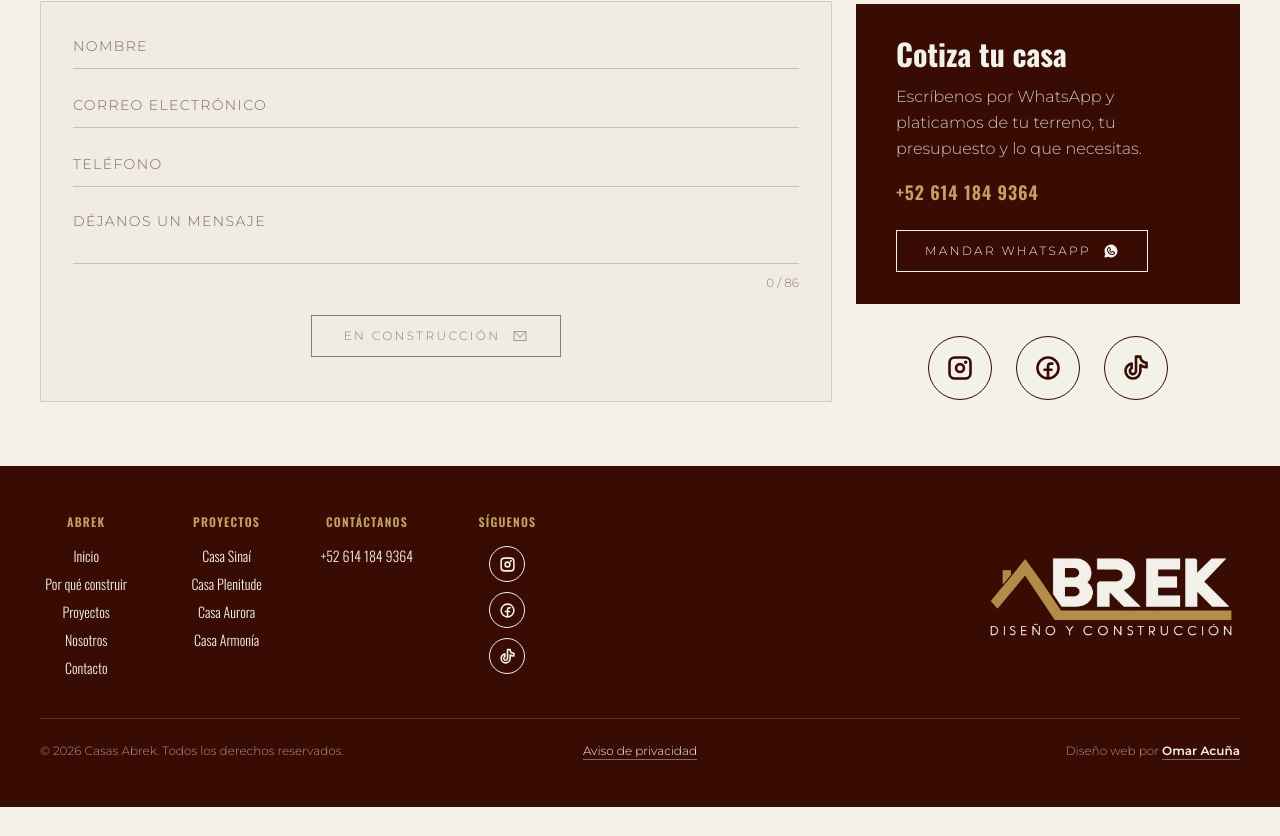
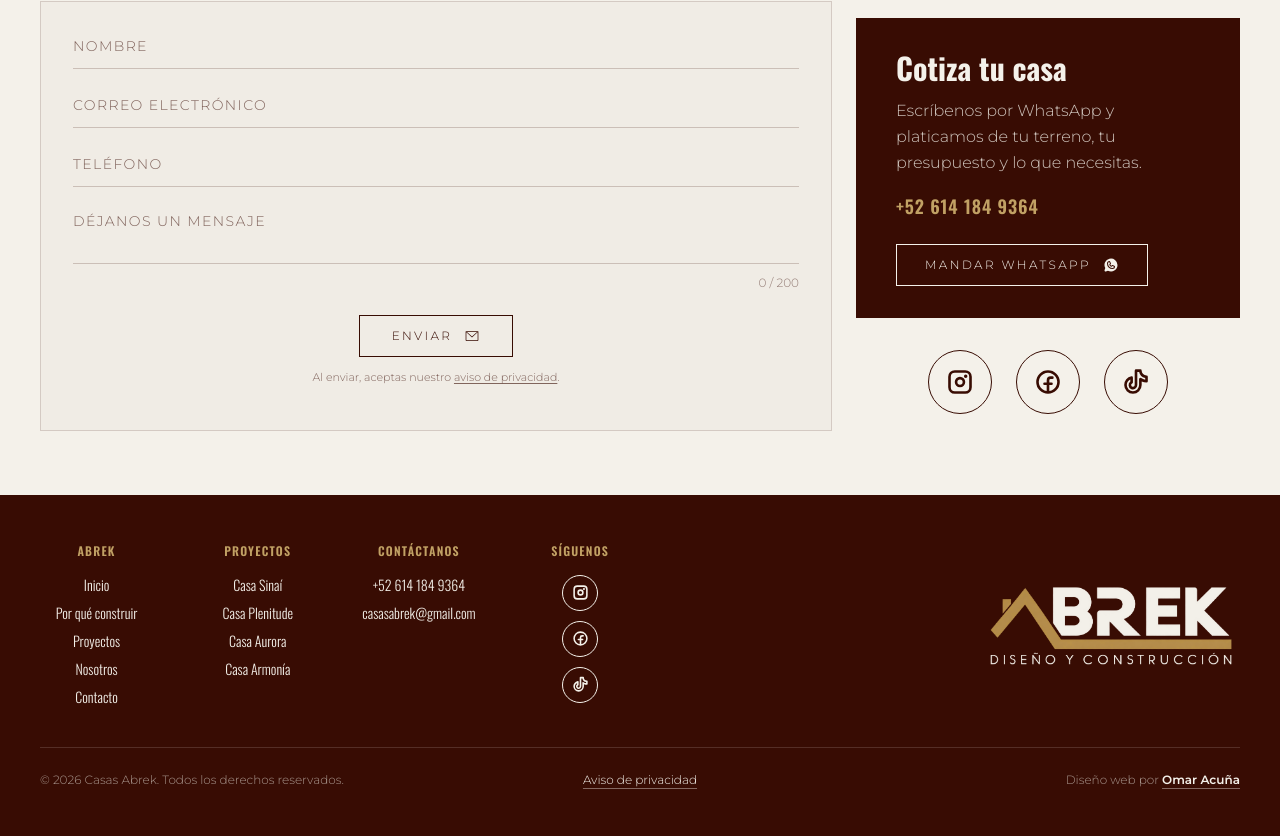
Before and after one commit to OmarAcuna0205/casas-abrek, a Next.js app: page / in a window 1280 px wide. Shown: the part 5030-5866 px from the top of the page. Before the commit the page ends 5837 px from the top, so only its background shows below. Built offline with nearby package versions, Linux system fonts and the light colour scheme.

Commit message:
feat: enhance privacy notice and contact form; add email handling and feedback mechanism

```diff
--- a/src/app/aviso-de-privacidad/page.tsx
+++ b/src/app/aviso-de-privacidad/page.tsx
@@ -9,8 +9,7 @@ export const metadata: Metadata = {
         "Cómo Casas Abrek usa y protege los datos personales que compartes en el sitio y por WhatsApp.",
 };
 
-// TODO: cuando tengan correo, agregarlo en "Tus derechos" junto al WhatsApp.
-// Domicilio no hay uno como tal: son de Chihuahua (lo confirmo Omar)
+// domicilio no hay uno como tal: son de Chihuahua (lo confirmo Omar)
 
 const heading = "mt-10 font-display text-xl font-bold text-primary lg:text-2xl";
 const paragraph = "mt-3 font-body text-sm leading-relaxed text-primary/80 lg:text-base";
@@ -88,6 +87,10 @@ export default function AvisoDePrivacidad() {
                         para que no lo pierdas, y se borra al cerrar la pestaña. WhatsApp es un
                         servicio de Meta y se rige por sus propias políticas de privacidad.
                     </p>
+                    <p className={paragraph}>
+                        El formulario de contacto nos llega por correo a través de Web3Forms, un
+                        servicio que solo se encarga de entregarnos tu mensaje.
+                    </p>
 
                     <h2 className={heading}>Con quién los compartimos</h2>
                     <p className={paragraph}>
@@ -108,7 +111,11 @@ export default function AvisoDePrivacidad() {
                         >
                             {site.phoneLabel}
                         </a>{" "}
-                        con tu nombre, lo que necesitas y un medio para responderte. Te
+                        o al correo{" "}
+                        <a href={`mailto:${site.email}`} className="font-semibold text-primary underline decoration-primary/30 underline-offset-4 transition-colors duration-300 hover:text-secondary hover:decoration-secondary">
+                            {site.email}
+                        </a>
+                        , con tu nombre, lo que necesitas y un medio para responderte. Te
                         contestamos en un plazo máximo de 20 días hábiles.
                     </p>
 
--- a/src/data/site.ts
+++ b/src/data/site.ts
@@ -1,12 +1,15 @@
 export const site = {
     name: "Casas Abrek",
     url: "https://casas-abrek.vercel.app",
+    // clave publica de Web3Forms (form "Casas Abrek"): los mensajes del formulario
+    // de Contacto llegan al correo con el que se creo la clave
+    web3formsKey: "b98088bc-0c79-4d92-aec2-b094c798e01c",
     city: "Chihuahua",
     // 614 184 9364, formato internacional sin + ni espacios
     whatsapp: "526141849364",
     phoneLabel: "+52 614 184 9364",
-    // TODO: poner el correo real cuando lo tengan; vacio, el footer no lo muestra
-    email: "",
+    // si se deja vacio, el footer no lo muestra
+    email: "casasabrek@gmail.com",
     instagram: "https://www.instagram.com/casasabrek/",
     facebook: "https://www.facebook.com/casasabrek",
     tiktok: "https://www.tiktok.com/@abrek808",
--- a/src/sections/Contact.tsx
+++ b/src/sections/Contact.tsx
@@ -1,6 +1,7 @@
 "use client";
 
 import { useState } from "react";
+import Link from "next/link";
 import { motion } from "motion/react";
 import {
     EnvelopeSimpleIcon,
@@ -14,9 +15,6 @@ import { quoteLink } from "@/lib/whatsapp";
 import { useMediaQuery } from "@/lib/useMediaQuery";
 
 const ease = [0.25, 1, 0.35, 1] as const;
-
-// cuando el envio este conectado, cambiar a true y el boton se habilita
-const FORM_ENABLED = false;
 
 const fields = [
     {
@@ -42,7 +40,7 @@ const fields = [
     },
 ] as const;
 
-const MENSAJE_MAX = 86;
+const MENSAJE_MAX = 200;
 
 type FieldName = (typeof fields)[number]["name"] | "mensaje";
 
@@ -85,14 +83,17 @@ export default function Contact() {
         ok: boolean;
         text: string;
     } | null>(null);
+    const [sending, setSending] = useState(false);
 
     const update = (name: FieldName, value: string) => {
         setValues((current) => ({ ...current, [name]: value }));
         setInvalid((current) => current.filter((field) => field !== name));
     };
 
-    const handleSubmit = (event: React.FormEvent<HTMLFormElement>) => {
+    const handleSubmit = async (event: React.FormEvent<HTMLFormElement>) => {
         event.preventDefault();
+        // se lee antes del await: despues React ya no tiene el formulario en el evento
+        const form = event.currentTarget;
 
         const empty = (Object.keys(values) as FieldName[]).filter(
             (name) => !values[name].trim()
@@ -104,9 +105,54 @@ export default function Contact() {
             return;
         }
 
-        // TODO: conectar el envio (API route, Web3Forms...) antes de habilitar
-        setValues(emptyValues);
-        setFeedback({ ok: true, text: "¡Gracias! Te contactamos pronto." });
+        // con un correo mal escrito Josué no tendria a quien responderle
+        if (!/^\S+@\S+\.\S+$/.test(values.correo.trim())) {
+            setInvalid(["correo"]);
+            setFeedback({ ok: false, text: "Revisa tu correo." });
+            return;
+        }
+
+        setSending(true);
+        setFeedback(null);
+
+        try {
+            const response = await fetch("https://api.web3forms.com/submit", {
+                method: "POST",
+                headers: {
+                    "Content-Type": "application/json",
+                    Accept: "application/json",
+                },
+                body: JSON.stringify({
+                    access_key: site.web3formsKey,
+                    subject: `Nuevo mensaje de ${values.nombre.trim()} desde el sitio`,
+                    from_name: "Sitio web de Casas Abrek",
+                    // al darle "Responder" en el correo, le contesta al cliente
+                    replyto: values.correo.trim(),
+                    // los nombres de los campos son los que Josué ve en el correo
+                    Nombre: values.nombre.trim(),
+                    Correo: values.correo.trim(),
+                    Teléfono: values.telefono.trim(),
+                    Mensaje: values.mensaje.trim(),
+                    // casilla oculta: si viene marcada es un bot y Web3Forms lo descarta
+                    botcheck: new FormData(form).get("botcheck") === "on",
+                }),
+            });
+            const result: { success: boolean } = await response.json();
+
+            if (!result.success) {
+                throw new Error("Web3Forms no acepto el mensaje");
+            }
+
+            setValues(emptyValues);
+            setFeedback({ ok: true, text: "¡Gracias! Te contactamos pronto." });
+        } catch {
+            setFeedback({
+                ok: false,
+                text: "No se pudo enviar. Intenta de nuevo o escríbenos por WhatsApp.",
+            });
+        } finally {
+            setSending(false);
+        }
     };
 
     return (
@@ -150,6 +196,16 @@ export default function Contact() {
                         noValidate
                         className="flex flex-col gap-6 border border-primary/15 bg-primary/2 p-6 md:p-8 lg:col-span-2"
                     >
+                        {/* trampa para bots: nadie la ve ni la llena, un bot si */}
+                        <input
+                            type="checkbox"
+                            name="botcheck"
+                            tabIndex={-1}
+                            autoComplete="off"
+                            aria-hidden="true"
+                            className="hidden"
+                        />
+
                         {fields.map((field) => (
                             <div key={field.name}>
                                 <label htmlFor={field.name} className="sr-only">
@@ -197,12 +253,26 @@ export default function Contact() {
                         <div className="flex flex-col items-center gap-3 text-center">
                             <button
                                 type="submit"
-                                disabled={!FORM_ENABLED}
+                                disabled={sending}
                                 className="inline-flex w-fit items-center gap-3 border border-primary px-8 py-3 font-body text-xs uppercase tracking-[0.2em] text-primary transition-colors duration-300 hover:border-secondary hover:bg-secondary disabled:cursor-not-allowed disabled:opacity-50 disabled:hover:border-primary disabled:hover:bg-transparent"
                             >
-                                {FORM_ENABLED ? "Enviar" : "En construcción"}
+                                {sending ? "Enviando…" : "Enviar"}
                                 <EnvelopeSimpleIcon size={16} weight="light" />
                             </button>
+
+                            {/* el aviso tiene que estar a la mano donde se piden los datos.
+                                Otra pestaña para no perder lo que ya escribio */}
+                            <p className="font-body text-[11px] text-primary/60">
+                                Al enviar, aceptas nuestro{" "}
+                                <Link
+                                    href="/aviso-de-privacidad"
+                                    target="_blank"
+                                    className="underline underline-offset-2 transition-colors duration-300 hover:text-secondary"
+                                >
+                                    aviso de privacidad
+                                </Link>
+                                .
+                            </p>
 
                             <div aria-live="polite">
                                 {feedback && (
```
